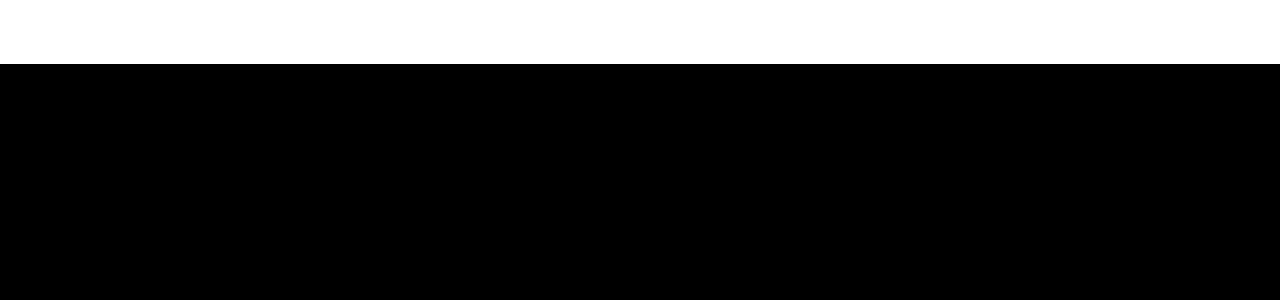
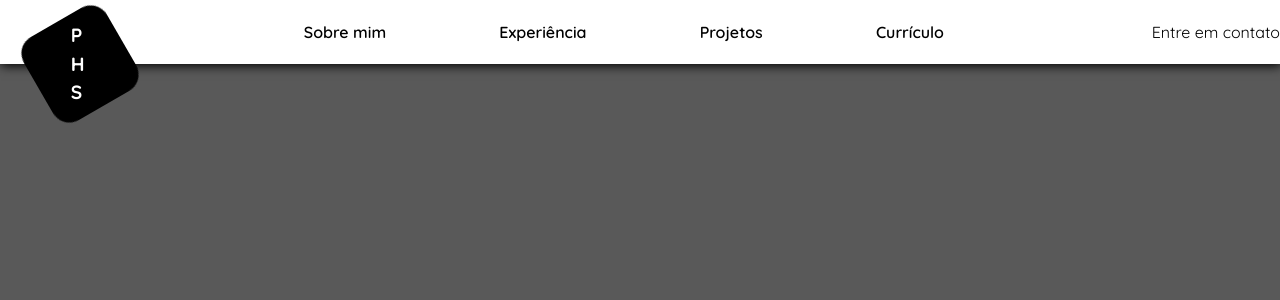
Before and after one commit to pedrobme/PHS-portfolio, a React (Create React App) app: page / in a window 1280 px wide. Shown: the top 300 px of the page. Built offline with nearby package versions, Linux system fonts and the light colour scheme.

Commit message:
feat: Header improvement

```diff
--- a/src/CONSTS/THEMES.js
+++ b/src/CONSTS/THEMES.js
@@ -1,10 +1,12 @@
 export const themes = {
 	dark: {
-		firstPageBackground: "#000000",
+		firstPageBackground: "#595959",
 		header: "#ffffff",
+		headerButtons: "#000000",
 	},
 	light: {
 		firstPageBackground: "#ffffff",
 		header: "#000000",
+		headerButtons: "#",
 	},
 };
--- a/src/CONSTS/TRANSLATIONS.js
+++ b/src/CONSTS/TRANSLATIONS.js
@@ -1,7 +1,25 @@
 const translations = {
-	en: {},
-	pt: {},
-	fr: {},
+	en: {
+		headerFirstOption: "About me",
+		headerSecondOption: "Experience",
+		headerThirdOption: "Projects",
+		headerFourthOption: "Resume",
+		contactMe: "Contact me",
+	},
+	pt: {
+		headerFirstOption: "Sobre mim",
+		headerSecondOption: "Experiência",
+		headerThirdOption: "Projetos",
+		headerFourthOption: "Currículo",
+		contactMe: "Entre em contato",
+	},
+	es: {
+		headerFirstOption: "Sobre mi",
+		headerSecondOption: "Experiencia",
+		headerThirdOption: "Proyectos",
+		headerFourthOption: "Currículo",
+		contactMe: "Contáctame",
+	},
 };
 
 export { translations };
--- a/src/components/Header.js
+++ b/src/components/Header.js
@@ -1,8 +1,34 @@
+import { useContext } from "react";
 import styled from "styled-components";
 import { themes } from "../CONSTS/THEMES";
+import { translations } from "../CONSTS/TRANSLATIONS";
+import { LanguageAndThemeContext } from "../contexts/LanguageAndThemeContext";
+import HeaderOption from "./HeaderOption";
+import { PersonalLogo } from "./PersonalLogo";
 
-const Header = ({ theme }) => {
-	return <HeaderContainer theme={theme}></HeaderContainer>;
+const Header = () => {
+	const { theme, language } = useContext(LanguageAndThemeContext);
+
+	return (
+		<HeaderContainer theme={theme}>
+			<PersonalLogo></PersonalLogo>
+			<HeaderOptionsDiv>
+				<HeaderOption
+					text={translations[language].headerFirstOption}
+				></HeaderOption>
+				<HeaderOption
+					text={translations[language].headerSecondOption}
+				></HeaderOption>
+				<HeaderOption
+					text={translations[language].headerThirdOption}
+				></HeaderOption>
+				<HeaderOption
+					text={translations[language].headerFourthOption}
+				></HeaderOption>
+			</HeaderOptionsDiv>
+			<ContactMeButton>{translations[language].contactMe}</ContactMeButton>
+		</HeaderContainer>
+	);
 };
 
 export default Header;
@@ -17,7 +43,25 @@
 	top: 0;
 	left: 0;
 
+	box-shadow: 1px 2px 10px black;
+
+	display: flex;
+	justify-content: space-between;
+	align-items: center;
+
 	background-color: ${(props) => {
 		return themes[props.theme].header;
 	}};
 `;
+
+const HeaderOptionsDiv = styled.div`
+	display: flex;
+	justify-content: space-between;
+	align-items: center;
+
+	width: 50%;
+`;
+
+const ContactMeButton = styled.div`
+	border: none;
+`;
--- /dev/null
+++ b/src/components/HeaderOption.js
@@ -0,0 +1,25 @@
+import { keyboard } from "@testing-library/user-event/dist/keyboard";
+import { useContext } from "react";
+import styled from "styled-components";
+import { themes } from "../CONSTS/THEMES";
+import { LanguageAndThemeContext } from "../contexts/LanguageAndThemeContext";
+
+const HeaderOption = ({ text }) => {
+	const { theme } = useContext(LanguageAndThemeContext);
+
+	return <OptionContainer theme={theme}>{text}</OptionContainer>;
+};
+
+export default HeaderOption;
+
+// Styled Components
+
+const OptionContainer = styled.div`
+	width: fit-content;
+
+	cursor: pointer;
+
+	font-weight: 600;
+
+	color: ${(props) => themes[props.theme].headerButtons};
+`;
--- a/src/components/PersonalLogo.js
+++ b/src/components/PersonalLogo.js
@@ -2,12 +2,9 @@
 import { useContext, useState } from "react";
 import styled from "styled-components";
 import { translations } from "../CONSTS/TRANSLATIONS.js";
-import { LanguageContext } from "../contexts/languageContext";
 
 export const PersonalLogo = () => {
 	const [isHovered, setIsHovered] = useState(false);
-
-	const { language } = useContext(LanguageContext);
 
 	function handleMouseOver() {
 		setIsHovered(true);
@@ -27,55 +24,11 @@
 		>
 			<motion.div
 				isHovered={isHovered}
-				animate={{
-					x: isHovered ? 0 : 40,
-					y: isHovered ? 0 : 50,
-					rotate: isHovered ? 0 : -60,
-				}}
-				transition={{ type: "keyframes" }}
+				animate={{ rotate: isHovered ? 0 : -60 }}
 			>
-				{isHovered ? (
-					<span>
-						<FirstLettersName isHovered={isHovered}>P</FirstLettersName>
-						edro
-					</span>
-				) : (
-					<FirstLettersName>P</FirstLettersName>
-				)}
-			</motion.div>
-			<motion.div
-				isHovered={isHovered}
-				animate={{
-					x: isHovered ? 0 : 120,
-					y: isHovered ? 0 : -50,
-					rotate: isHovered ? 0 : -60,
-				}}
-				transition={{ type: "keyframes" }}
-			>
-				{isHovered ? (
-					<span>
-						<FirstLettersName isHovered={isHovered}>H</FirstLettersName>olanda
-					</span>
-				) : (
-					<FirstLettersName>H</FirstLettersName>
-				)}
-			</motion.div>
-			<motion.div
-				isHovered={isHovered}
-				animate={{
-					x: isHovered ? 0 : 140,
-					y: isHovered ? 0 : -20,
-					rotate: isHovered ? 0 : -60,
-				}}
-				transition={{ type: "keyframes" }}
-			>
-				{isHovered ? (
-					<span>
-						de <FirstLettersName isHovered={isHovered}>S</FirstLettersName>á
-					</span>
-				) : (
-					<FirstLettersName>S</FirstLettersName>
-				)}
+				<span>{isHovered ? "Pedro" : "P"}</span>
+				<span>{isHovered ? "Holanda" : "H"}</span>
+				<span>{isHovered ? "de Sá" : "S"}</span>
 			</motion.div>
 		</MainContentDiv>
 	);
@@ -83,8 +36,8 @@
 
 // Styled Components
 const MainContentDiv = styled(motion.div)`
-	width: 150px;
-	height: 150px;
+	width: 6rem;
+	height: 6rem;
 	background-color: ${(props) => (props.isHovered ? "#FFFF00" : "#000000")};
 
 	display: flex;
@@ -92,6 +45,11 @@
 	flex-direction: column;
 
 	justify-content: center;
+	align-items: center;
+
+	position: relative;
+	top: 2rem;
+	left: 2rem;
 
 	border-radius: 20%;
 
@@ -102,32 +60,37 @@
 	cursor: pointer;
 
 	> div {
-		font-size: 3.5rem;
+		font-size: ${(props) => (props.isHovered ? "0.8rem" : "1.2rem")};
 		font-weight: 700;
+
+		display: flex;
+		flex-direction: column;
 
 		width: fit-content;
 
 		letter-spacing: 5px;
-
-		text-decoration: ${(props) => (props.isHovered ? "none" : "underline")};
 
 		color: ${(props) => (props.isHovered ? "#000000" : "#ffffff")};
 
 		transition-property: color;
 
 		transition-duration: 1s;
+
+		padding: 2rem;
+
+		> span {
+			margin-block: 0.3rem;
+		}
 	}
 `;
 
 const FirstLettersName = styled.span`
-	font-size: 3.5rem;
+	font-size: 1rem;
 	font-weight: 700;
 
 	width: fit-content;
 
 	letter-spacing: 5px;
-
-	text-decoration: ${(props) => (props.isHovered ? "underline" : "underline")};
 
 	color: ${(props) => (props.isHovered ? "#000000" : "#FFFF00")};
 
```
